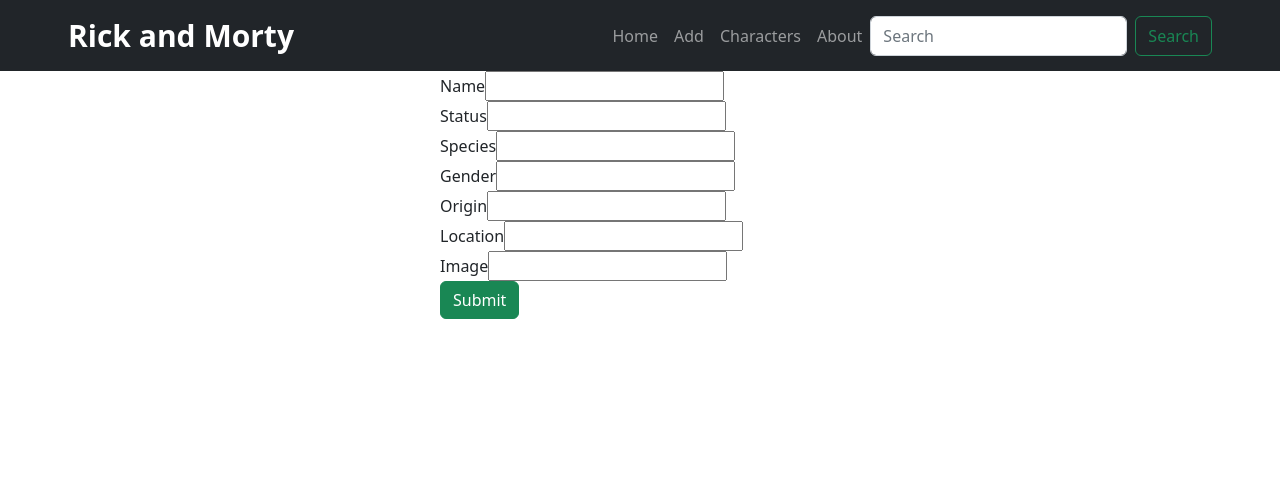
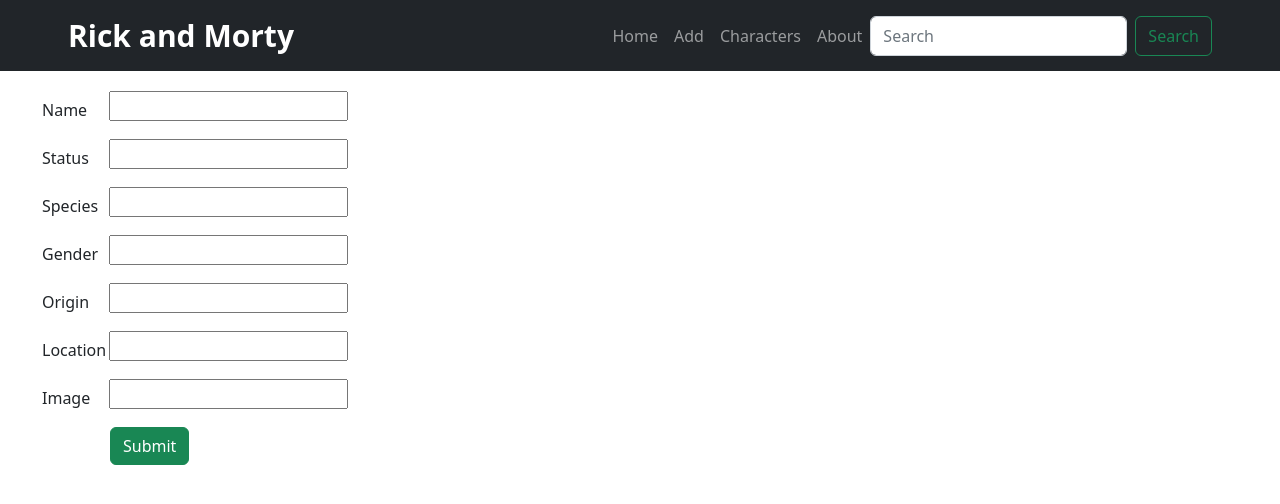
Before and after one commit to MarcPadrell/ricky-morty-v4, an Angular app: page /add in a window 1280 px wide. Shown: the top 504 px of the page. Built offline with nearby package versions, Linux system fonts and the light colour scheme.

Commit message:
Layout good ADD

```diff
--- a/src/app/add-character/add-character.component.css
+++ b/src/app/add-character/add-character.component.css
@@ -1,5 +1,13 @@
-.submit-form
+.form-group
 {
+  margin: 10px;
   max-width: 400px;
-  margin: auto;
 }
+
+form{
+  margin: 20px;
+}
+
+.btn{
+  margin-left: 68px;
+}
--- a/src/app/add-character/add-character.component.html
+++ b/src/app/add-character/add-character.component.html
@@ -1,40 +1,56 @@
-<div>
-  <div class="submit-form">
+<form>
     <div *ngIf="!submitted">
-      <div class="form-group">
-        <label for="title">Name</label>
-        <input type="text" class="from-contorl" id="name" required [(ngModel)]="character.name" name="name" />
+      <div class="form-group row">
+        <label for="title" class="col-sm-2 col-form-label">Name</label>
+        <div class="col-sm-10">
+          <input type="text" class="from-control" id="name" required [(ngModel)]="character.name" name="name" />
+        </div>
       </div>
-      <div class="form-group">
-        <label for="title">Status</label>
-        <input type="text" class="from-contorl" id="status" required [(ngModel)]="character.status" name="status" />
+      <div class="form-group row">
+        <label for="title" class="col-sm-2 col-form-label">Status</label>
+        <div class="col-sm-10">
+          <input type="text" class="from-control" id="name" required [(ngModel)]="character.status" name="status" />
+        </div>
       </div>
-      <div class="form-group">
-        <label for="title">Species</label>
-        <input type="text" class="from-contorl" id="species" required [(ngModel)]="character.species" name="title" />
+      <div class="form-group row">
+        <label for="title" class="col-sm-2 col-form-label">Species</label>
+        <div class="col-sm-10">
+          <input type="text" class="from-control" id="name" required [(ngModel)]="character.species" name="species" />
+        </div>
       </div>
-      <div class="form-group">
-        <label for="title">Gender</label>
-        <input type="text" class="from-contorl" id="gender" required [(ngModel)]="character.gender" name="title" />
+      <div class="form-group row">
+        <label for="title" class="col-sm-2 col-form-label">Gender</label>
+        <div class="col-sm-10">
+          <input type="text" class="from-control" id="name" required [(ngModel)]="character.gender" name="gender" />
+        </div>
       </div>
-      <div class="form-group">
-        <label for="title">Origin</label>
-        <input type="text" class="from-contorl" id="origin" required [(ngModel)]="character.origin" name="title" />
+      <div class="form-group row">
+        <label for="title" class="col-sm-2 col-form-label">Origin</label>
+        <div class="col-sm-10">
+          <input type="text" class="from-control" id="name" required [(ngModel)]="character.origin" name="origin" />
+        </div>
       </div>
-      <div class="form-group">
-        <label for="description">Location</label>
-        <input class="from-contorl" id="description" required [(ngModel)]="character.location" name="description" />
+      <div class="form-group row">
+        <label for="title" class="col-sm-2 col-form-label">Location</label>
+        <div class="col-sm-10">
+          <input type="text" class="from-control" id="name" required [(ngModel)]="character.location" name="location" />
+        </div>
       </div>
-      <div class="form-group">
-        <label for="description">Image</label>
-        <input class="from-contorl" id="description" required [(ngModel)]="character.image" name="image" />
+      <div class="form-group row">
+        <label for="title" class="col-sm-2 col-form-label">Image</label>
+        <div class="col-sm-10">
+          <input type="text" class="from-control" id="name" required [(ngModel)]="character.image" name="image" />
+        </div>
       </div>
-      <button (click)="saveCharacter()" class="btn btn-success">Submit</button>
+      <div class="form-group row">
+        <div class="col-sm-8">
+          <button (click)="saveCharacter()" class="btn btn-success">Submit</button>        </div>
+      </div>
+
     </div>
 
     <div *ngIf="submitted" >
       <h4>Character ADDED!</h4>
       <button class="btn btn-success" (click)="newCharacter()">Add</button>
     </div>
-  </div>
-</div>
+</form>
```
